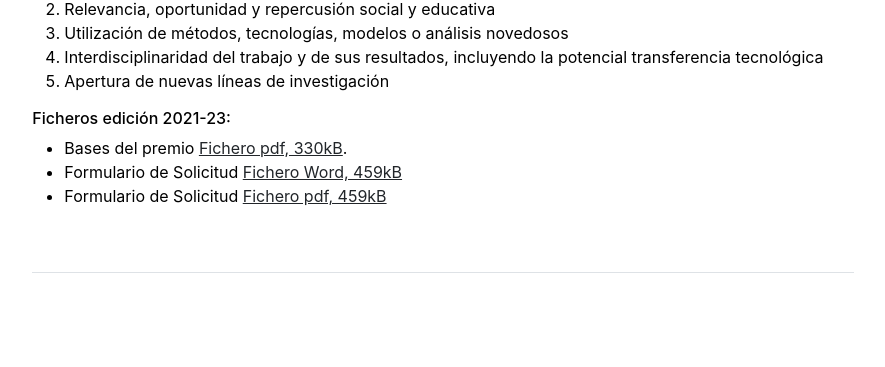
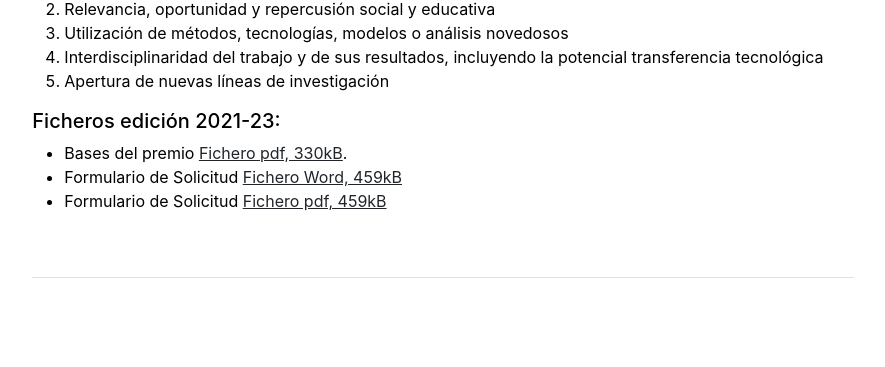
Before and after one commit to GEFN-RSEF/GEFN-RSEF.github.io, a Jekyll site: the page built from premios/2021_23.md, in a window 1280 px wide. Shown: the part 1852-2219 px from the top of the page, without its empty margins (197-1082 px from the left). Built offline with Jekyll 4.4.1, drawn with Linux system fonts in a browser that asks for light colours.

Commit message:
Update 2021_23.md

```diff
--- a/premios/2021_23.md
+++ b/premios/2021_23.md
@@ -75,7 +75,7 @@ Los criterios de valoración incluirán:
 4. Interdisciplinaridad del trabajo y de sus resultados, incluyendo la potencial transferencia tecnológica
 5. Apertura de nuevas líneas de investigación
 
-###### Ficheros edición 2021-23:
+##### Ficheros edición 2021-23:
 - Bases del premio [Fichero pdf, 330kB](/premios/2021_23/Bases-Premios-GEFN-ATI-2025_firmadas.pdf).
 - Formulario de Solicitud [Fichero Word, 459kB](./premios/2021_23/FORMULARIO-SOLICITUD-GEFN-ATI-2025.docx)
 - Formulario de Solicitud [Fichero pdf, 459kB](./premios/2021_23/FORMULARIO-SOLICITUD-GEFN-ATI-2025.pdf)
```
